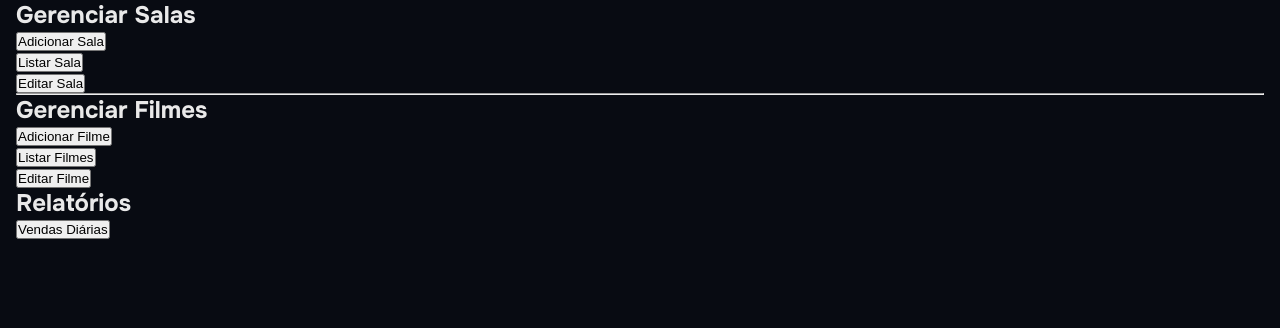
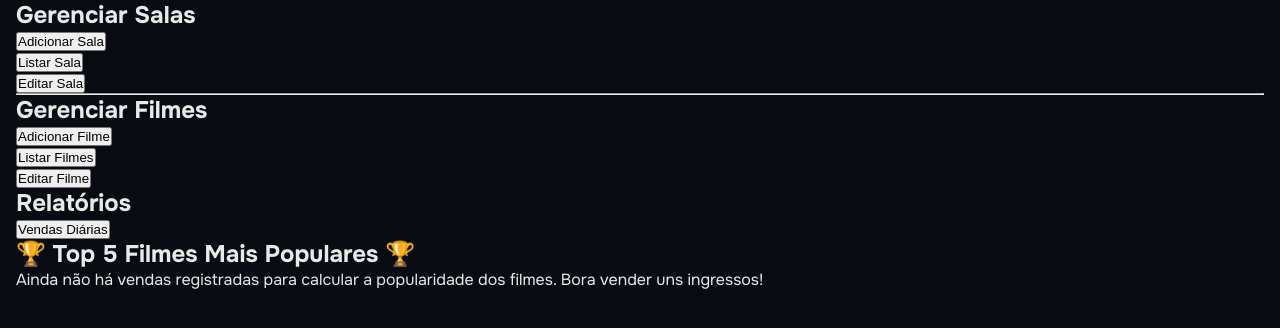
Before and after one commit to TonyRodIv/OpenTickets, a Flask app: page /adm/home in a window 1280 px wide. Shown: the top 328 px of the page. Run offline with Flask 3, Linux system fonts and the light colour scheme.

Commit message:
mostrando os top5 mais populares
mudança no html do admhome, mudança no adm.py mudança no gerenciar filmes e tirando alguns comentários desnecessários

```diff
--- a/data/gerenciar_filmes.py
+++ b/data/gerenciar_filmes.py
@@ -20,7 +20,7 @@ def carregar_json(arquivo):
 
 def salvar_json(objetos, caminho_do_arquivo): # Mudei o nome do parâmetro para clarear
     garantir_pasta(caminho_do_arquivo) # Use o parâmetro
-    with open(caminho_do_arquivo, 'w', encoding='utf-8') as f: # <--- AQUI ESTÁ A MUDANÇA
+    with open(caminho_do_arquivo, 'w', encoding='utf-8') as f:
         json.dump(objetos, f, ensure_ascii=False, indent=4)
 
 def carregar_filmes():
--- a/routes/adm.py
+++ b/routes/adm.py
@@ -1,18 +1,20 @@
 from flask import Blueprint, render_template, request, redirect, url_for, flash, jsonify, session
 from data.gerenciar_sala import adicionar_sala, editar_sala, carregar_salas, deletar_sala
 from data.gerenciar_filmes import adicionar_filme_web, carregar_filmes, salvar_json, editar_filme, ARQUIVO_FILMES
-from data.gerenciar_vendas import calcular_vendas
+from data.gerenciar_vendas import calcular_vendas, filmes_populares
 
 adm_route = Blueprint('adm', __name__, url_prefix='/adm', template_folder='../templates/adm')
 
+
 CLASSIFICACOES_INDICATIVAS = ["Livre", "10 anos", "12 anos", "14 anos", "16 anos", "18 anos"]
-GENEROS_FILME = [
-    "Ação", "Animação", "Aventura", "Comédia", "Documentário", "Drama",
-    "Fantasia", "Ficção Científica", "Guerra", "Musical", "Policial", "Romance",
-    "Show", "Suspense", "Terror", "Thriller"
-]
+
+GENEROS_FILME = ["Ação", "Animação", "Aventura", "Comédia", "Documentário", "Drama",
+                 "Fantasia", "Ficção Científica", "Guerra", "Musical", "Policial", "Romance",
+                 "Show", "Suspense", "Terror", "Thriller"]
+
+
 @adm_route.route('/', methods=['GET', 'POST'])
-def login(): # Essa é a função de login do ADM, que vai estar em /adm/
+def login(): # Função de login do ADM, está em /adm/
     if request.method == 'POST':
         username = request.form.get('username')
         password = request.form.get('password')
@@ -21,9 +23,9 @@ def login(): # Essa é a função de login do ADM, que vai estar em /adm/
             return redirect(url_for('adm.admInit'))
 
         else:
-            return redirect(url_for('adm.login')) # <<<<< AQUI A MUDANÇA! Redireciona para a própria rota de login do ADM
+            return redirect(url_for('adm.login'))
 
-    return render_template('login.html') # Renderiza a tela de login do ADM
+    return render_template('login.html')
 
 @adm_route.route('/home')
 def admInit():
@@ -36,18 +38,19 @@ def admInit():
     adicionarFilme = url_for('adm.adicionar_filme_view')
     listarFilmes = url_for('adm.listar_filmes_view')
     editarFilme = url_for('adm.editar_filme_view')
-    relatorioVendas = url_for('adm.relatorio_vendas_diarias_view')
+    relatorioVendas = url_for('adm.relatorio_vendas_view')
     return render_template('admHome.html', listarSala=listarSala, adicionarSala=adicionarSala,
-                           editarSala=editarSala, adicionarFilme=adicionarFilme, listarFilmes=listarFilmes, editarFilme=editarFilme, relatorioVendas=relatorioVendas)
+                           editarSala=editarSala, adicionarFilme=adicionarFilme, listarFilmes=listarFilmes,
+                           editarFilme=editarFilme, relatorioVendas=relatorioVendas)
 
 
 @adm_route.route('/api/dados', methods=['GET'])
 def api_listar_dados():
     filmes = carregar_filmes()
     salas = carregar_salas()
-    return jsonify({'filmes': filmes, 'salas': salas}) # Retorna a lista como um JSON para o JS interpretar
+    return jsonify({'filmes': filmes, 'salas': salas})
 
-# GERENCIAR SALAS - a partir daqui!
+# GERENCIAR SALAS -----------
 
 @adm_route.route('/listar_salas')
 def listar_salas_view():
@@ -92,7 +95,9 @@ def deletar_sala_view():
 
     return redirect(url_for('adm.listar_salas_view'))
 
-# GERENCIAR FILMES
+
+# GERENCIAR FILMES -------------------
+
 @adm_route.route('/adicionar_filme', methods=['GET', 'POST'])
 def adicionar_filme_view():
     if request.method == 'POST':
@@ -101,14 +106,14 @@ def adicionar_filme_view():
         classificacao = request.form.get('classificacao', '').strip()
         genero = request.form.get('genero', '').strip()
         urlFoto = request.form.get('urlFoto', '').strip()
-        salas_escolhidas = request.form.getlist('salas') # Usa getlist para váaaarios checkbox
+        salas_escolhidas = request.form.getlist('salas')
 
         sucesso, mensagem = adicionar_filme_web(
             titulo, duracao, classificacao, genero, urlFoto, salas_escolhidas
         )
 
         if sucesso:
-            return redirect(url_for('adm.admInit')) # Redireciona para o início por enquanto (lemnbrar mudar depois)
+            return redirect(url_for('adm.admInit'))
         else:
             salas_disponiveis = carregar_salas()
             return render_template('adicionar_filme.html', salas=salas_disponiveis)
@@ -161,15 +166,23 @@ def remover_filme_view(titulo):
     filmes_filtrados = [f for f in filmes if f['titulo'].lower() != titulo.lower()]
 
     if len(filmes_filtrados) < len(filmes):
-        salvar_json(filmes_filtrados, ARQUIVO_FILMES) # <--- MUDE AQUI!
+        salvar_json(filmes_filtrados, ARQUIVO_FILMES)
 
     return redirect(url_for('adm.listar_filmes_view'))
 
+
+# GERENCIADOR DE VENDAS --------------
+
 @adm_route.route('/relatorio_vendas_diarias', methods=['GET', 'POST'])
-def relatorio_vendas_diarias_view():
+def relatorio_vendas_view():
     data_para_buscar = request.form.get('data_relatorio') if request.method == 'POST' else None
     resumo = calcular_vendas(data_para_buscar)
 
     return render_template('relatorio_vendas.html', resumo=resumo)
 
-# GERENCIAR ASSENTOS
+
+@adm_route.route('/filmes_mais_populares')
+def filmes_mais_populares_view():
+
+    filmes_populares = filmes_populares(top_n=5)
+    return render_template('filmes_mais_populares.html', filmes_populares=filmes_populares)
--- a/routes/vend.py
+++ b/routes/vend.py
@@ -37,7 +37,7 @@ def escolher_sala():
 
     if request.method == 'POST':
         sala_num = request.form.get('sala')
-        horario_selecionado = request.form.get('horario_selecionado') # Pega o horário da sala selecionada
+        horario_selecionado = request.form.get('horario_selecionado')
 
         if not sala_num:
             return redirect(url_for('vend.escolher_sala'))
--- a/templates/adm/admHome.html
+++ b/templates/adm/admHome.html
@@ -22,6 +22,17 @@
     <a href={{editarFilme}}><button>Editar Filme</button></a>
     <h2>Relatórios</h2>
     <a href={{relatorioVendas}}><button>Vendas Diárias</button></a>
+
+    <h2>🏆 Top 5 Filmes Mais Populares 🏆</h2>
+    {% if filmes_populares %}
+        <ol>
+            {% for filme, vendas in filmes_populares %}
+                <li>{{ filme }} ({{ vendas }} vendas)</li>
+            {% endfor %}
+        </ol>
+    {% else %}
+        <p>Ainda não há vendas registradas para calcular a popularidade dos filmes. Bora vender uns ingressos!</p>
+    {% endif %}
 </body>
 
 </html>
```
Also changed, not shown: data/gerenciar_vendas.py (+10 -1 lines), 2 other files.
